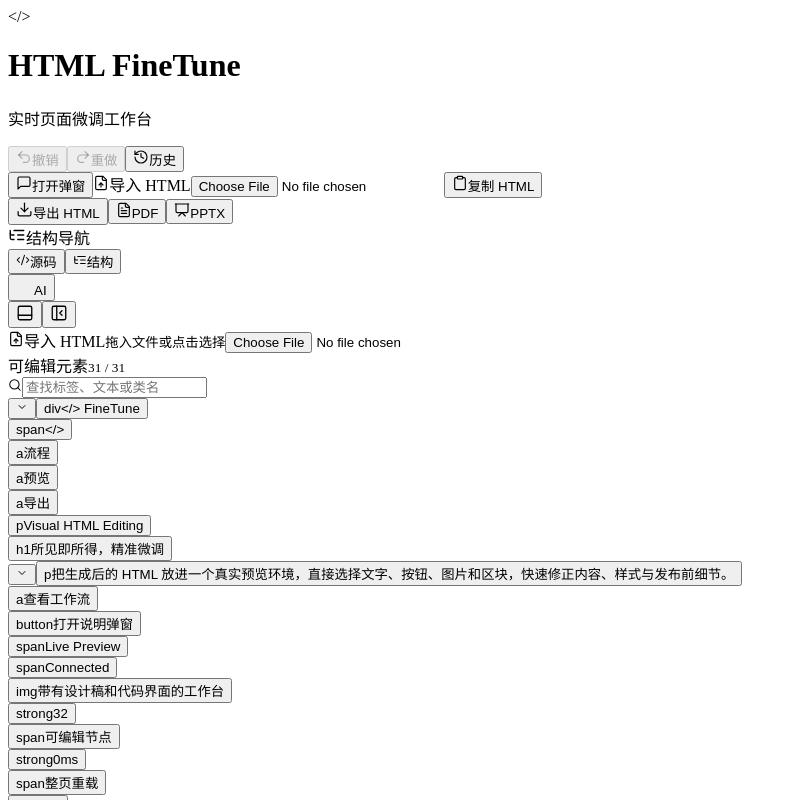
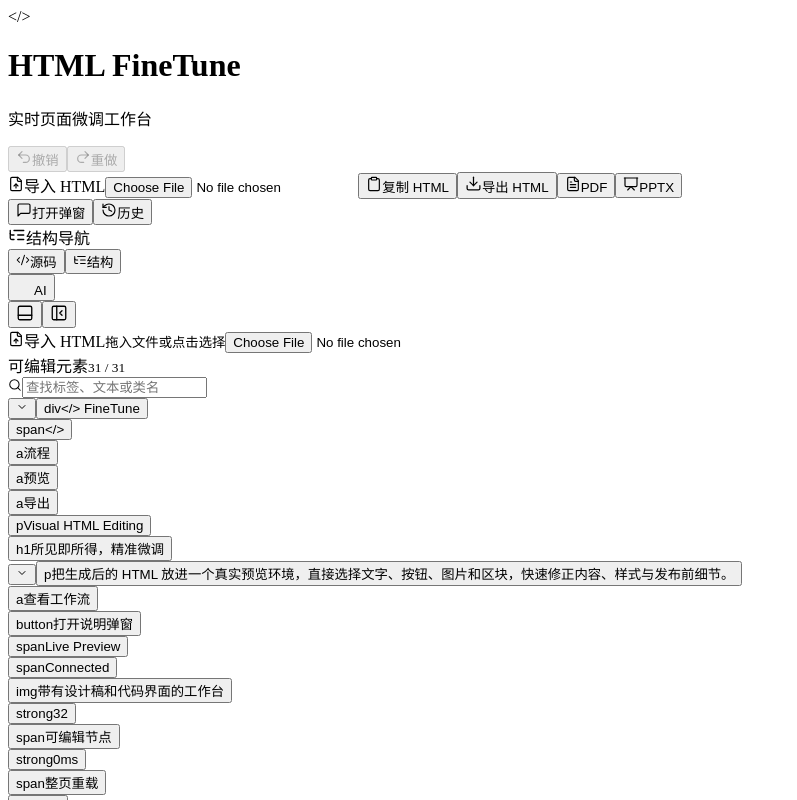
Before and after one commit to wuyifan-code/HTML, a React (Vite) app: page / in a window 1280 px wide. Shown: the top 800 px of the page, without its empty margins (0-797 px from the left). Built offline with nearby package versions, Linux system fonts and the light colour scheme; some icons are missing; the HTML template or start-up script is replaced by a standard one.

Commit message:
refactor(toolbar): group buttons into left/center/right, merge modal toggle

```diff
--- a/src/App.tsx
+++ b/src/App.tsx
@@ -523,6 +523,14 @@ export default function App() {
     setStatusMessage("正在关闭预览中的弹窗");
   }, []);
 
+  const handleToggleModal = useCallback(() => {
+    if (modalState.open) {
+      handleCloseModal();
+    } else {
+      handleOpenModal();
+    }
+  }, [modalState.open, handleOpenModal, handleCloseModal]);
+
   const isFocusPreview = isSourceCollapsed && isInspectorCollapsed;
 
   const handleToggleFocusPreview = useCallback(() => {
@@ -921,8 +929,7 @@ export default function App() {
         onUndo={handleUndo}
         onRedo={handleRedo}
         onToggleHistory={() => setIsHistoryOpen((value) => !value)}
-        onOpenModal={handleOpenModal}
-        onCloseModal={handleCloseModal}
+        onModalToggle={handleToggleModal}
         onImport={handleImport}
         onCopy={handleCopy}
         onExport={handleExport}
--- a/src/components/Header.tsx
+++ b/src/components/Header.tsx
@@ -9,8 +9,7 @@ interface HeaderProps {
   onUndo: () => void;
   onRedo: () => void;
   onToggleHistory: () => void;
-  onOpenModal: () => void;
-  onCloseModal: () => void;
+  onModalToggle: () => void;
   onImport: (file: File) => void;
   onCopy: () => void;
   onExport: () => void;
@@ -27,8 +26,7 @@ export function Header({
   onUndo,
   onRedo,
   onToggleHistory,
-  onOpenModal,
-  onCloseModal,
+  onModalToggle,
   onImport,
   onCopy,
   onExport,
@@ -54,8 +52,7 @@ export function Header({
         onUndo={onUndo}
         onRedo={onRedo}
         onToggleHistory={onToggleHistory}
-        onOpenModal={onOpenModal}
-        onCloseModal={onCloseModal}
+        onModalToggle={onModalToggle}
         onImport={onImport}
         onCopy={onCopy}
         onExport={onExport}
--- a/src/components/Toolbar.tsx
+++ b/src/components/Toolbar.tsx
@@ -21,8 +21,7 @@ interface ToolbarProps {
   onUndo: () => void;
   onRedo: () => void;
   onToggleHistory: () => void;
-  onOpenModal: () => void;
-  onCloseModal: () => void;
+  onModalToggle: () => void;
   onImport: (file: File) => void;
   onCopy: () => void;
   onExport: () => void;
@@ -39,8 +38,7 @@ export function Toolbar({
   onUndo,
   onRedo,
   onToggleHistory,
-  onOpenModal,
-  onCloseModal,
+  onModalToggle,
   onImport,
   onCopy,
   onExport,
@@ -52,13 +50,14 @@ export function Toolbar({
 
   return (
     <div className="toolbar" aria-label="编辑器工具栏">
+      {/* 左侧：撤销/重做 */}
       <div className="toolbar-group" aria-label="历史操作">
         <button
           className="ghost-button toolbar-button"
           type="button"
           onClick={onUndo}
           disabled={!canUndo}
-          title="撤销 · Ctrl+Z / Cmd+Z"
+          title="撤销 · ⌘Z / Ctrl+Z"
         >
           <Undo2 size={16} strokeWidth={1.75} />
           <span className="button-label">撤销</span>
@@ -68,38 +67,17 @@ export function Toolbar({
           type="button"
           onClick={onRedo}
           disabled={!canRedo}
-          title="重做 · Ctrl+Y / Shift+Cmd+Z"
+          title="重做 · ⌘Y / ⇧⌘Z"
         >
           <Redo2 size={16} strokeWidth={1.75} />
           <span className="button-label">重做</span>
-        </button>
-        <button className="ghost-button toolbar-button" type="button" onClick={onToggleHistory} title="查看编辑历史">
-          <History size={16} strokeWidth={1.75} />
-          <span className="button-label">历史</span>
         </button>
       </div>
 
       <div className="toolbar-separator" aria-hidden="true" />
 
-      <div className="toolbar-group" aria-label="页面功能">
-        <button
-          className={
-            "ghost-button toolbar-button compact-toolbar-button toolbar-modal-button" +
-            (hasModal && isModalOpen ? " toolbar-modal-button-active" : "")
-          }
-          type="button"
-          onClick={isModalOpen ? onCloseModal : onOpenModal}
-          disabled={!hasModal}
-          title={isModalOpen ? "关闭预览中的弹窗" : "打开预览中的弹窗"}
-          aria-pressed={hasModal && isModalOpen}
-        >
-          {isModalOpen ? (
-            <X size={16} strokeWidth={1.75} />
-          ) : (
-            <MessageSquare size={16} strokeWidth={1.75} />
-          )}
-          <span className="button-label">{isModalOpen ? "关闭弹窗" : "打开弹窗"}</span>
-        </button>
+      {/* 中间：导入/复制/导出 */}
+      <div className="toolbar-group toolbar-group-middle" aria-label="页面功能">
         <label className="ghost-button toolbar-button compact-toolbar-button file-button" title="导入 .html 文件">
           <FileUp size={16} strokeWidth={1.75} />
           <span className="button-label">导入 HTML</span>
@@ -117,11 +95,6 @@ export function Toolbar({
           <Clipboard size={16} strokeWidth={1.75} />
           <span className="button-label">复制 HTML</span>
         </button>
-      </div>
-
-      <div className="toolbar-separator" aria-hidden="true" />
-
-      <div className="toolbar-group export-toolbar-group" aria-label="导出">
         <button className="primary-button toolbar-button export-toolbar-button" type="button" onClick={onExport}>
           <Download size={17} strokeWidth={1.75} />
           <span className="button-label">导出 HTML</span>
@@ -155,6 +128,35 @@ export function Toolbar({
           <span className="button-label">{isExportingPptx ? "生成中" : "PPTX"}</span>
         </button>
       </div>
+
+      <div className="toolbar-separator" aria-hidden="true" />
+
+      {/* 右侧：弹窗 toggle + 历史 */}
+      <div className="toolbar-group toolbar-group-tail" aria-label="弹窗与历史">
+        <button
+          className={
+            "ghost-button toolbar-button compact-toolbar-button toolbar-modal-button" +
+            (hasModal && isModalOpen ? " toolbar-modal-button-active" : "")
+          }
+          type="button"
+          onClick={onModalToggle}
+          disabled={!hasModal}
+          title={isModalOpen ? "关闭预览中的弹窗" : "打开预览中的弹窗"}
+          aria-pressed={hasModal && isModalOpen}
+        >
+          {isModalOpen ? <X size={16} strokeWidth={1.75} /> : <MessageSquare size={16} strokeWidth={1.75} />}
+          <span className="button-label">{isModalOpen ? "关闭弹窗" : "打开弹窗"}</span>
+        </button>
+        <button
+          className="ghost-button toolbar-button compact-toolbar-button toolbar-history-tail"
+          type="button"
+          onClick={onToggleHistory}
+          title="查看编辑历史"
+        >
+          <History size={16} strokeWidth={1.75} />
+          <span className="button-label">历史</span>
+        </button>
+      </div>
     </div>
   );
 }
--- a/src/styles.css
+++ b/src/styles.css
@@ -233,6 +233,16 @@ textarea:focus-visible {
   gap: 6px;
 }
 
+/* 中间组(导入/复制/导出)居中,右侧组(弹窗/历史)贴右 */
+.toolbar-group-middle {
+  flex: 1 1 auto;
+  justify-content: center;
+}
+
+.toolbar-group-tail {
+  margin-left: auto;
+}
+
 /* Modal toggle: when弹窗已打开,按钮高亮表示"当前在弹窗态" */
 .toolbar-modal-button-active {
   color: var(--mint-strong);
```
